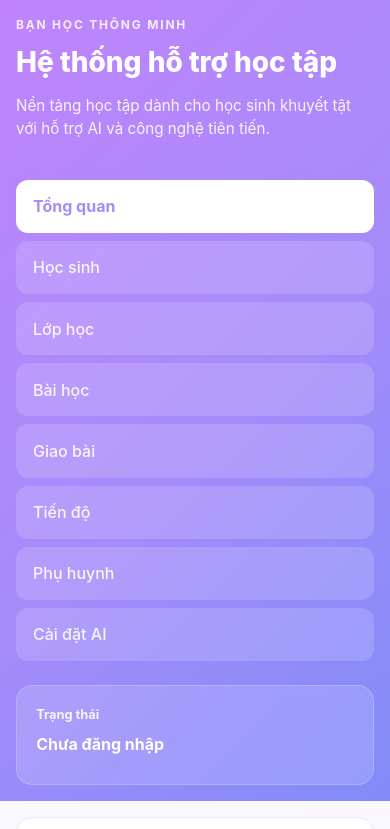
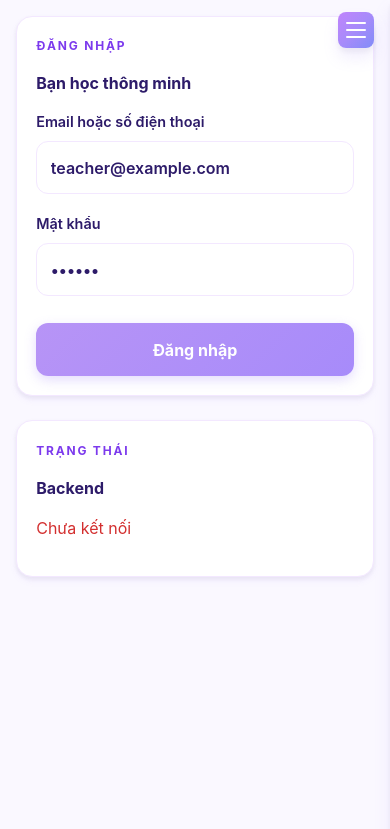
Before and after one commit to smartlearnerqtr-max/webapp, a React (Vite) app in the folder frontend/: page / in a window 390 px wide. Shown: the top 829 px of the page. Built offline with nearby package versions, Linux system fonts and the light colour scheme; no server answers.

Commit message:
update frontend

```diff
--- a/frontend/src/App.css
+++ b/frontend/src/App.css
@@ -28,20 +28,97 @@ body {
 }
 
 .app-shell {
-  display: grid;
-  grid-template-columns: 300px minmax(0, 1fr);
+  display: flex;
+  flex-direction: column;
   min-height: 100vh;
 }
 
+.app-header {
+  display: none;
+}
+
+.app-header,
+.header-content {
+  background: transparent;
+  padding: 0;
+}
+
+.menu-toggle-fixed {
+  position: fixed;
+  top: 1rem;
+  right: 1.5rem;
+  background: linear-gradient(135deg, #c084fc 0%, #a78bfa 50%, #818cf8 100%);
+  border: none;
+  width: 40px;
+  height: 40px;
+  padding: 0;
+  border-radius: 0.5rem;
+  cursor: pointer;
+  display: flex;
+  flex-direction: column;
+  justify-content: center;
+  align-items: center;
+  gap: 5px;
+  transition: all 200ms ease;
+  color: #ffffff;
+  z-index: 101;
+  box-shadow: var(--shadow-lg);
+}
+
+.menu-toggle-fixed:hover {
+  background: linear-gradient(135deg, #d8a7ff 0%, #c084fc 50%, #9f7aea 100%);
+  transform: scale(1.05);
+}
+
+.menu-toggle-fixed span {
+  width: 20px;
+  height: 2px;
+  background: #ffffff;
+  border-radius: 1px;
+  transition: all 200ms ease;
+}
+
+.backdrop {
+  position: fixed;
+  top: 0;
+  left: 0;
+  right: 0;
+  bottom: 0;
+  background: rgba(0, 0, 0, 0.5);
+  z-index: 98;
+  animation: fadeIn 200ms ease;
+}
+
+@keyframes fadeIn {
+  from { opacity: 0; }
+  to { opacity: 1; }
+}
+
 .sidebar {
+  position: fixed;
+  top: 0;
+  right: 0;
+  left: auto;
+  width: 300px;
+  height: 100vh;
+  background: linear-gradient(135deg, #c084fc 0%, #a78bfa 50%, #818cf8 100%);
+  color: #ffffff;
   display: flex;
   flex-direction: column;
   justify-content: space-between;
   gap: 2rem;
-  padding: 2rem 1.5rem;
-  background: linear-gradient(135deg, #c084fc 0%, #a78bfa 50%, #818cf8 100%);
-  color: #ffffff;
+  padding: 5.5rem 1.5rem 1.5rem;
   box-shadow: var(--shadow-lg);
+  z-index: 99;
+  transform: translateX(100%);
+  transition: transform 300ms ease;
+  overflow-y: auto;
+  pointer-events: none;
+}
+
+.sidebar-open {
+  transform: translateX(0);
+  pointer-events: auto;
 }
 
 .sidebar h1 {
@@ -130,6 +207,8 @@ body {
 .content {
   padding: 2.5rem;
   background: var(--bg);
+  flex: 1;
+  overflow-y: auto;
 }
 
 .page-stack {
@@ -457,27 +536,21 @@ body {
 }
 
 @media (max-width: 1024px) {
-  .app-shell {
+  .auth-layout,
+  .dashboard-grid {
     grid-template-columns: 1fr;
   }
 
   .sidebar {
-    grid-row: 1;
-  }
-
-  .auth-layout,
-  .dashboard-grid {
-    grid-template-columns: 1fr;
+    width: 280px;
   }
 }
 
 @media (max-width: 768px) {
-  .app-shell {
-    grid-template-rows: auto 1fr;
-  }
-
   .sidebar {
-    padding: 1.5rem;
+    width: 100%;
+    max-width: 280px;
+    padding: 5rem 1.5rem 1.5rem;
     gap: 1.5rem;
   }
 
@@ -499,7 +572,8 @@ body {
 
 @media (max-width: 480px) {
   .sidebar {
-    padding: 1rem;
+    width: 100%;
+    padding: 5rem 1rem 1rem;
   }
 
   .content {
@@ -517,4 +591,11 @@ body {
   .form-stack label {
     font-size: 0.9rem;
   }
+
+  .menu-toggle-fixed {
+    width: 36px;
+    height: 36px;
+    top: 0.75rem;
+    right: 1rem;
+  }
 }
--- a/frontend/src/App.tsx
+++ b/frontend/src/App.tsx
@@ -1,5 +1,5 @@
 import './App.css'
-import { useEffect } from 'react'
+import { useEffect, useState } from 'react'
 import { NavLink, Route, Routes } from 'react-router-dom'
 
 import { AISettingsPage } from './pages/AISettingsPage'
@@ -26,6 +26,7 @@ const navItems = [
 function App() {
   const hydrate = useAuthStore((state) => state.hydrate)
   const user = useAuthStore((state) => state.user)
+  const [isMenuOpen, setIsMenuOpen] = useState(false)
 
   useEffect(() => {
     hydrate()
@@ -33,10 +34,23 @@ function App() {
 
   return (
     <div className="app-shell">
-      <aside className="sidebar">
+      <button
+        className="menu-toggle-fixed"
+        onClick={() => setIsMenuOpen(!isMenuOpen)}
+        aria-label="Toggle navigation"
+        aria-expanded={isMenuOpen}
+      >
+        <span></span>
+        <span></span>
+        <span></span>
+      </button>
+
+      {isMenuOpen && <div className="backdrop" onClick={() => setIsMenuOpen(false)}></div>}
+
+      <aside className={`sidebar ${isMenuOpen ? 'sidebar-open' : ''}`}>
         <div>
           <p className="eyebrow">Bạn học thông minh</p>
-          <h1>Hệ thống hỗ trợ học tập</h1>
+          <h2 style={{ margin: '0.5rem 0 0 0', fontSize: '1.5rem' }}>Hệ thống hỗ trợ học tập</h2>
           <p className="sidebar-copy">
             Nền tảng học tập dành cho học sinh khuyết tật với hỗ trợ AI và công nghệ tiên tiến.
           </p>
@@ -44,7 +58,12 @@ function App() {
 
         <nav className="nav-list" aria-label="Điều hướng chính">
           {navItems.map((item) => (
-            <NavLink key={item.to} to={item.to} className={({ isActive }) => (isActive ? 'nav-item nav-item-active' : 'nav-item')}>
+            <NavLink
+              key={item.to}
+              to={item.to}
+              className={({ isActive }) => (isActive ? 'nav-item nav-item-active' : 'nav-item')}
+              onClick={() => setIsMenuOpen(false)}
+            >
               {item.label}
             </NavLink>
           ))}
```
